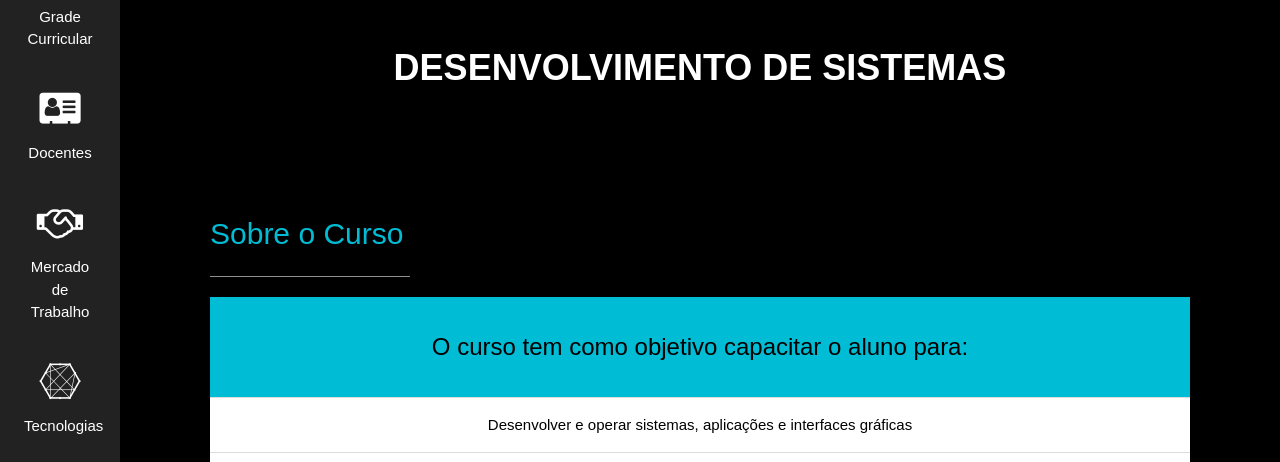
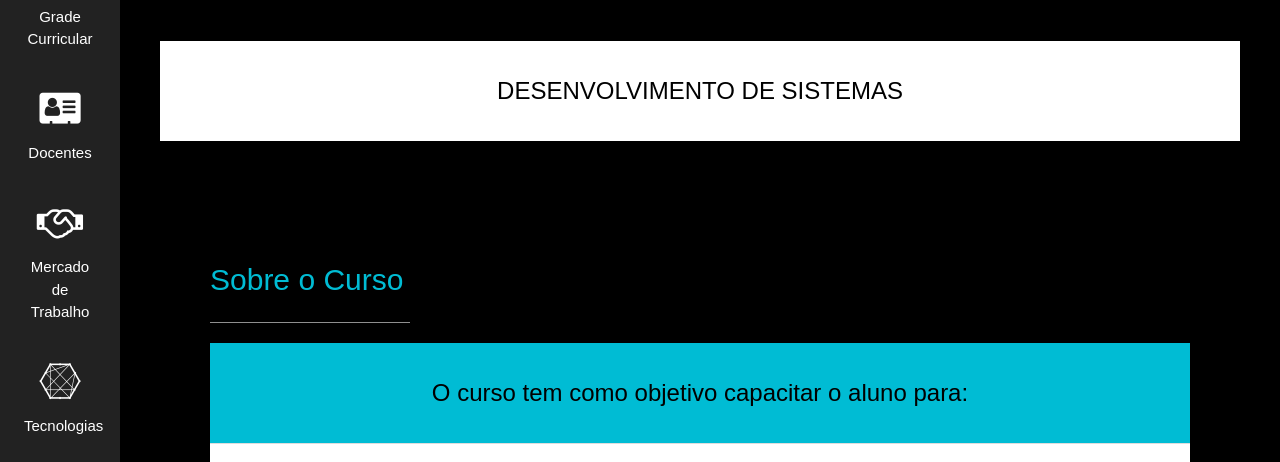
Before and after one commit to VeronicaCasanova/GEEAD-ProjetoCPS-Slideshow, a plain HTML site: page index.html in a window 1280 px wide. Shown: the part 287-749 px from the top of the page. Drawn offline with nearby package versions, Linux system fonts and the light colour scheme.

Commit message:
Update index.html

```diff
--- a/index.html
+++ b/index.html
@@ -82,7 +82,9 @@
             </h1>
             <br>
             <h1>
-                <b>DESENVOLVIMENTO DE SISTEMAS</b>
+            <ul class="w3-ul w3-center w3-white">
+                <li class="w3-xlarge w3-padding-32">DESENVOLVIMENTO DE SISTEMAS</li>
+            </ul>
             </h1>
         </header>
         <div class="w3-content w3-padding-64" id="sobre">
```
